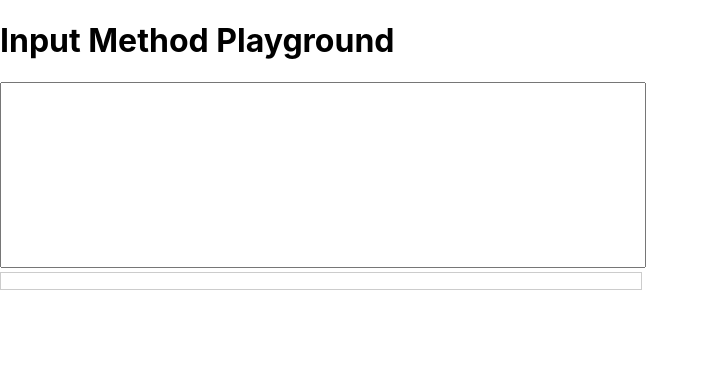
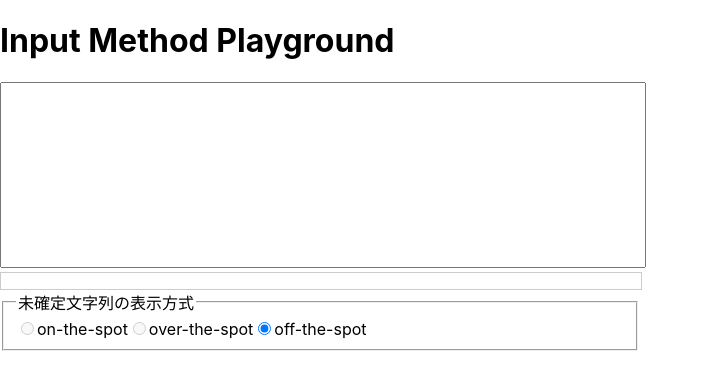
Before and after one commit to sakaiharuka/input-method-playground, a React (Create React App) app: page / in a window 1280 px wide. Shown: the top 390 px of the page, without its empty margins (0-709 px from the left). Built offline with nearby package versions, Linux system fonts and the light colour scheme.

Commit message:
redux-toolkitを導入

```diff
--- a/package.json
+++ b/package.json
@@ -3,6 +3,7 @@
   "version": "0.1.0",
   "private": true,
   "dependencies": {
+    "@reduxjs/toolkit": "^1.8.1",
     "@testing-library/jest-dom": "^5.16.4",
     "@testing-library/react": "^13.2.0",
     "@testing-library/user-event": "^13.5.0",
@@ -12,6 +13,7 @@
     "@types/react-dom": "^18.0.4",
     "react": "^18.1.0",
     "react-dom": "^18.1.0",
+    "react-redux": "^8.0.1",
     "react-scripts": "5.0.1",
     "typescript": "^4.6.4",
     "web-vitals": "^2.1.4"
--- a/src/App.css
+++ b/src/App.css
@@ -1,38 +1,3 @@
 .App {
-  text-align: center;
+  margin: 0 auto;
 }
-
-.App-logo {
-  height: 40vmin;
-  pointer-events: none;
-}
-
-@media (prefers-reduced-motion: no-preference) {
-  .App-logo {
-    animation: App-logo-spin infinite 20s linear;
-  }
-}
-
-.App-header {
-  background-color: #282c34;
-  min-height: 100vh;
-  display: flex;
-  flex-direction: column;
-  align-items: center;
-  justify-content: center;
-  font-size: calc(10px + 2vmin);
-  color: white;
-}
-
-.App-link {
-  color: #61dafb;
-}
-
-@keyframes App-logo-spin {
-  from {
-    transform: rotate(0deg);
-  }
-  to {
-    transform: rotate(360deg);
-  }
-}
--- a/src/App.tsx
+++ b/src/App.tsx
@@ -1,6 +1,8 @@
-import React from 'react';
+import React from 'react'
+import TextBox from './components/TextBox'
+import Settings from './features/settings/Settings'
 
-import TextBox from './components/TextBox';
+import './App.css'
 
 const App: React.FC = () => {
   return (
@@ -9,8 +11,9 @@ const App: React.FC = () => {
         <h1>Input Method Playground</h1>
       </header>
       <TextBox />
+      <Settings />
     </div>
-  );
+  )
 }
 
-export default App;
+export default App
--- /dev/null
+++ b/src/app/store.ts
@@ -0,0 +1,12 @@
+import { configureStore } from '@reduxjs/toolkit'
+
+import settingsReducer from '../features/settingsSlice'
+
+export const store = configureStore({
+  reducer: {
+    settings: settingsReducer
+  }
+})
+
+export type RootState = ReturnType<typeof store.getState>
+export type AppDispatch = typeof store.dispatch
--- a/src/components/TextBox.tsx
+++ b/src/components/TextBox.tsx
@@ -1,6 +1,9 @@
 import React, { useState } from 'react'
+import { useSelector, useDispatch } from 'react-redux'
 
 import { searchKey, romanTable } from '../lib/roman'
+import { RootState } from '../app/store'
+import { setHowToShowPreEditText, ON_THE_SPOT, OVER_THE_SPOT, OFF_THE_SPOT} from '../features/settingsSlice'
 
 import './TextBox.css'
 
@@ -10,6 +13,8 @@ type PreEditText = {
 }
 
 const TextBox: React.FC = () => {
+  const howToShowPreEditText = useSelector((state: RootState) => state.settings.howToShowPreEditText)
+
   const [text, setText] = useState('')
   const [preEditText, setPreEditText] = useState<PreEditText>({
     composed: '',
@@ -77,12 +82,14 @@ const TextBox: React.FC = () => {
         rows={10}
         value={text}
       />
+      {howToShowPreEditText === OFF_THE_SPOT && (
         <div
           data-testid="pre-edit-text-off-the-spot"
           className="pre-edit-text-off-the-spot"
         >
           {(preEditText.composed + preEditText.composing).length > 0 ? preEditText.composed + preEditText.composing : (<>&nbsp;</>)}
         </div>
+      )}
     </div>
   )
 }
--- /dev/null
+++ b/src/features/settings/Settings.tsx
@@ -0,0 +1,45 @@
+import React from 'react'
+import { useSelector, useDispatch } from 'react-redux'
+
+import { RootState } from '../../app/store'
+import { setHowToShowPreEditText, ON_THE_SPOT, OVER_THE_SPOT, OFF_THE_SPOT} from '../settingsSlice'
+
+const Settings: React.FC = () => {
+  const howToShowPreEditText = useSelector((state: RootState) => state.settings.howToShowPreEditText)
+  const dispatch = useDispatch()
+
+  return (
+    <div style={{ width: '40em' }}>
+      <form>
+        <fieldset>
+          <legend>未確定文字列の表示方式</legend>
+          <input
+            disabled
+            type="radio"
+            id="on-the-spot"
+            onClick={(e) => dispatch(setHowToShowPreEditText(ON_THE_SPOT))}
+            checked={howToShowPreEditText === ON_THE_SPOT}
+          />
+          <label htmlFor="on-the-spot">on-the-spot</label>
+          <input
+            disabled
+            type="radio"
+            id="over-the-spot"
+            onClick={() => dispatch(setHowToShowPreEditText(OVER_THE_SPOT))}
+            checked={howToShowPreEditText === OVER_THE_SPOT}
+          />
+          <label htmlFor="over-the-spot">over-the-spot</label>
+          <input
+            type="radio"
+            id="off-the-spot"
+            onClick={() => dispatch(setHowToShowPreEditText(OFF_THE_SPOT))}
+            checked={howToShowPreEditText === OFF_THE_SPOT}
+          />
+          <label htmlFor="off-the-spot">off-the-spot</label>
+        </fieldset>
+      </form>
+    </div>
+  )
+}
+
+export default Settings
--- /dev/null
+++ b/src/features/settingsSlice.ts
@@ -0,0 +1,27 @@
+import { createSlice, PayloadAction } from '@reduxjs/toolkit'
+
+export interface SettingsState {
+  howToShowPreEditText: number
+}
+
+export const ON_THE_SPOT = 0
+export const OVER_THE_SPOT = 1
+export const OFF_THE_SPOT = 2
+
+const initialState: SettingsState = {
+  howToShowPreEditText: OFF_THE_SPOT,
+}
+
+export const settingsSlice = createSlice({
+  name: 'settings',
+  initialState,
+  reducers: {
+    setHowToShowPreEditText: (state, action: PayloadAction<number>) => {
+      state.howToShowPreEditText = action.payload
+    },
+  },
+})
+
+export const { setHowToShowPreEditText } = settingsSlice.actions
+
+export default settingsSlice.reducer
--- a/src/index.tsx
+++ b/src/index.tsx
@@ -1,15 +1,20 @@
 import React from 'react';
 import ReactDOM from 'react-dom/client';
+import { Provider } from 'react-redux'
+
 import './index.css';
 import App from './App';
 import reportWebVitals from './reportWebVitals';
+import { store } from './app/store'
 
 const root = ReactDOM.createRoot(
   document.getElementById('root') as HTMLElement
 );
 root.render(
   <React.StrictMode>
-    <App />
+    <Provider store={store}>
+      <App />
+    </Provider>
   </React.StrictMode>
 );
 
```
Also changed, not shown: 1 other file (tests, documents, lock files or other folders). Lines whose indentation alone changed are shown as unchanged.
